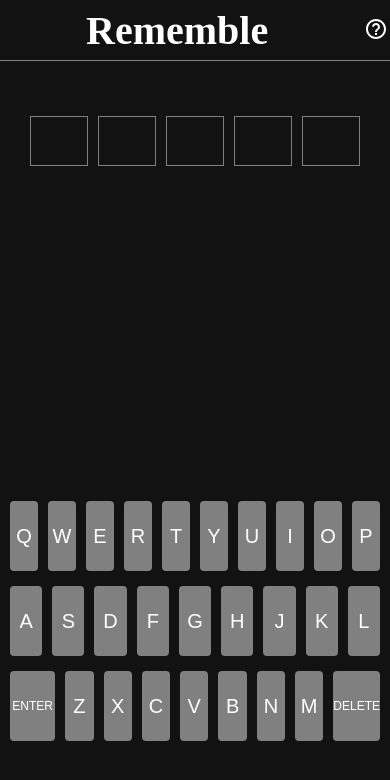
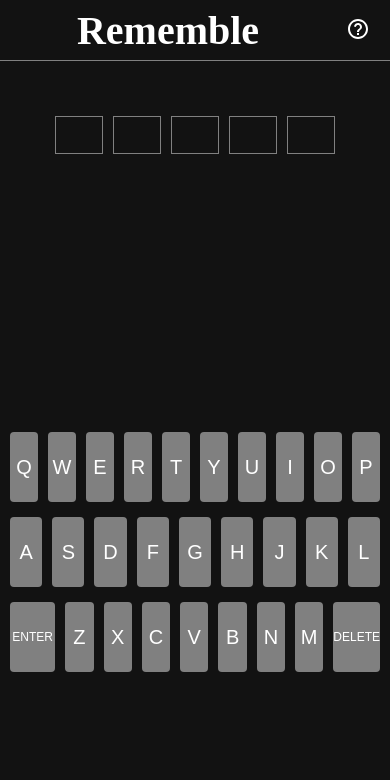
Before and after one commit to Azarul100/Rememble, a React (Create React App) app: page / in a window 390 px wide. Shown: the top 780 px of the page. Built offline with nearby package versions, Linux system fonts and the light colour scheme.

Commit message:
fixing layout

```diff
--- a/src/App.css
+++ b/src/App.css
@@ -131,7 +131,7 @@ nav h2 {
   margin-right: 10px;
   padding: 10px;
   font-size: 32px;
-  width: 1.5vw;
+  width: vw;
 
 }
 
@@ -140,7 +140,7 @@ nav h2 {
 .game {
   width: 100%;
   /* height: calc(100vh - 170px); */
-  height: 700px;
+  height: 650px;
   display: flex;
   align-items: center;
   padding-top: 50px;
@@ -261,7 +261,18 @@ h3{
   }
 }
 
- @media (max-width: 700px) {
+@media (max-width: 1100px){
+  .game{
+    height: 625px;
+  }
+
+  .board {
+    width: 350px;
+  }
+
+}
+
+@media (max-width: 700px) {
   .keyboard{
     width: 90%;
   }
@@ -284,7 +295,44 @@ h3{
 
   .board
   {
-    height: 55%;
+    width: 55%;
+    height: 50%;
+  }
+
+  .letter{
+    font-size: 27px;
+  }
+}
+
+ @media (max-width: 530px) {
+  .keyboard{
+    width: 90%;
+  }
+
+  #big {
+    font-size: 12px;
+  }
+
+  h3 {
+    font-size: 20px;
+  }
+
+  .modalh1{
+    font-size: 30px;
+  }
+
+  .modalp{
+    font-size: 20px;
+  }
+
+  .board
+  {
+    width: 65%;
+    height: 45%;
+  }
+
+  .letter{
+    font-size: 27px;
   }
  }
 
@@ -295,19 +343,23 @@ h3{
 
   .board
   {
-    width: 350px;
-    height: 50%;
+    width: 300px;
+    height: 45%;
+  }
+
+  .letter {
+    font-size: 25px;
   }
  }
 
  @media (max-width: 360px) {
   .board {
-    width: 85%;
+    width: 80%;
     height: 40%;
   }
 
   .letter{
-    font-size: 25px;
+    font-size: 22px;
   }
  }
 
```
